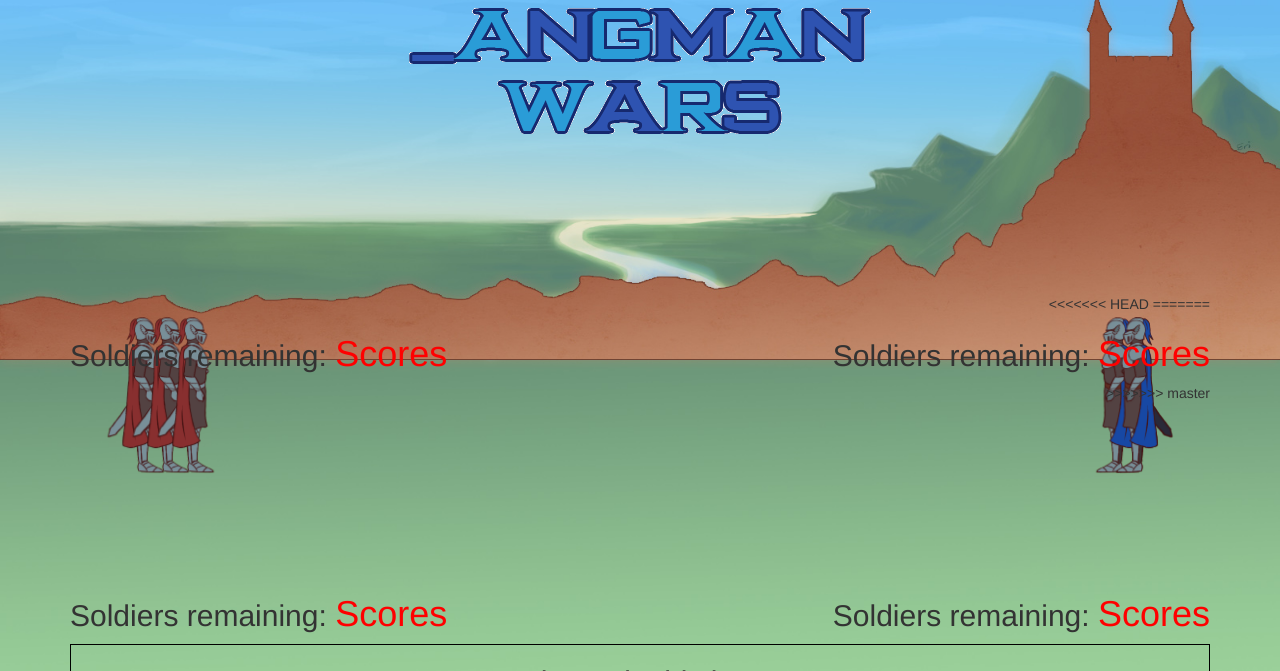
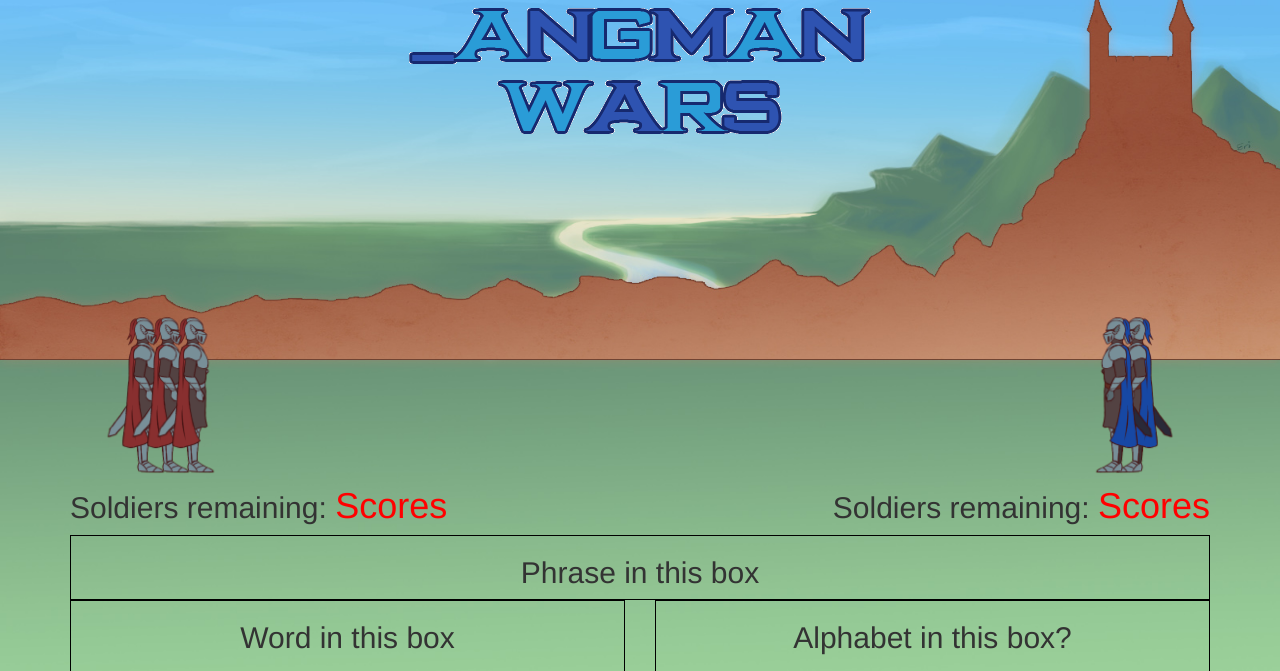
Before and after one commit to Brendangrubb/hangman-wars, a PHP site: template views/home.html.twig in a window 1280 px wide. Shown: the part 129-800 px from the top of the page. Run offline with PHP 8.4, Linux system fonts and the light colour scheme; the template is opened without the code that fills it, so the values that code supplies are empty; some libraries are stand-ins or nearby versions.

Commit message:
update home.html template

```diff
--- a/views/home.html.twig
+++ b/views/home.html.twig
@@ -61,26 +61,14 @@
             <div class="col-md-4 middle" id="middle-animation">
             </div>
             <div class="col-md-4 right">
-<<<<<<< HEAD
               <img src="../img/ComputerKnight-graphic.png" alt="A picture of a knight" id="computer-knight"class="animated fadeInRightBig">
               <img src="../img/ComputerKnight-graphic.png" alt="A picture of a knight" id="computer-knight2" class="animated fadeInRightBig">
-=======
-              <img src="../img/ComputerKnight-graphic.png" alt="A picture of a knight" id="computer-knight">
-            </div>
-          </div>
-          <div class="row">
-            <div class="col-md-6 left">
-              <h2>Soldiers remaining: <span class="scoring" id="player_score">Scores</span></h2>
-            </div>
-            <div class="col-md-6 right">
-              <h2>Soldiers remaining: <span id="computer_score">Scores</span></h2>
->>>>>>> master
             </div>
           </div>
           <div class="wordplay-section">
             <div class="row">
               <div class="col-md-6 left">
-                <h2>Soldiers remaining: <span id="player_score">Scores</span></h2>
+                <h2>Soldiers remaining: <span id="player_score" class="scoring">Scores</span></h2>
               </div>
               <div class="col-md-6 right">
                 <h2>Soldiers remaining: <span id="computer_score">Scores</span></h2>
```
